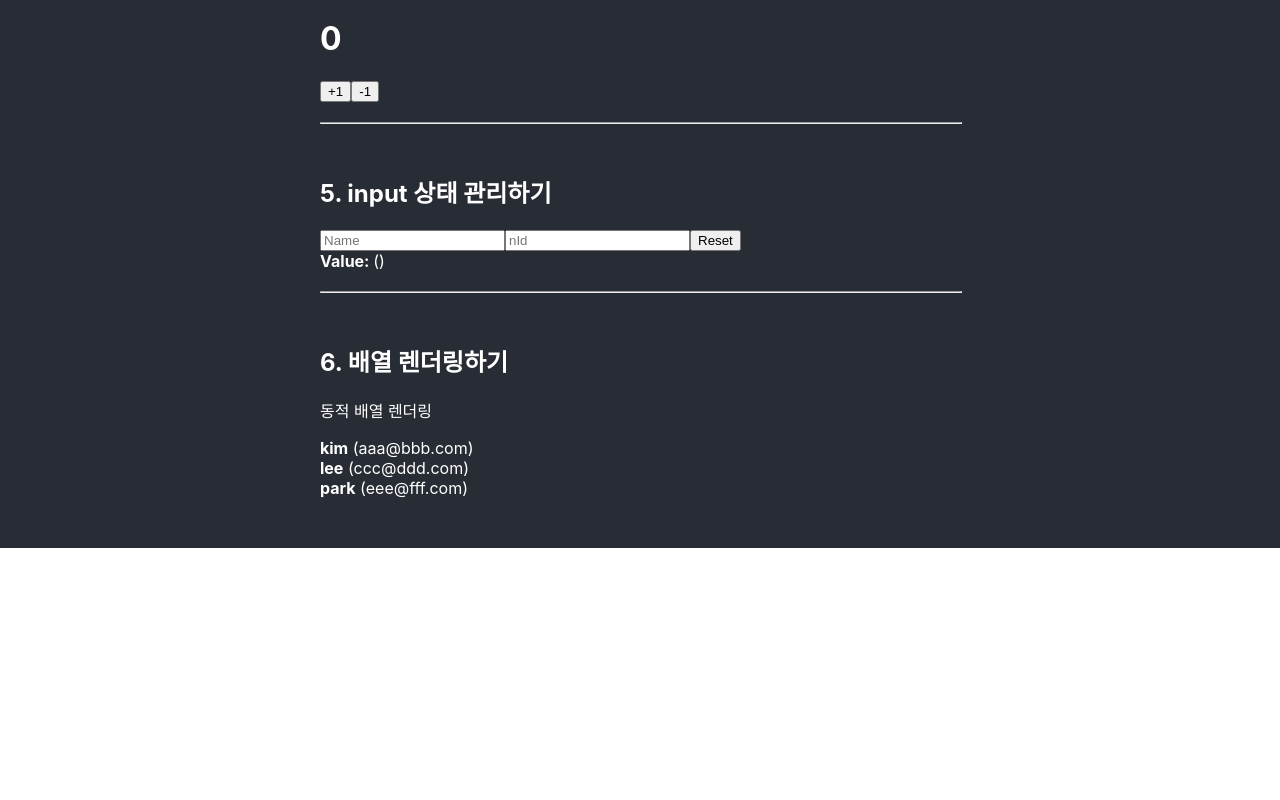
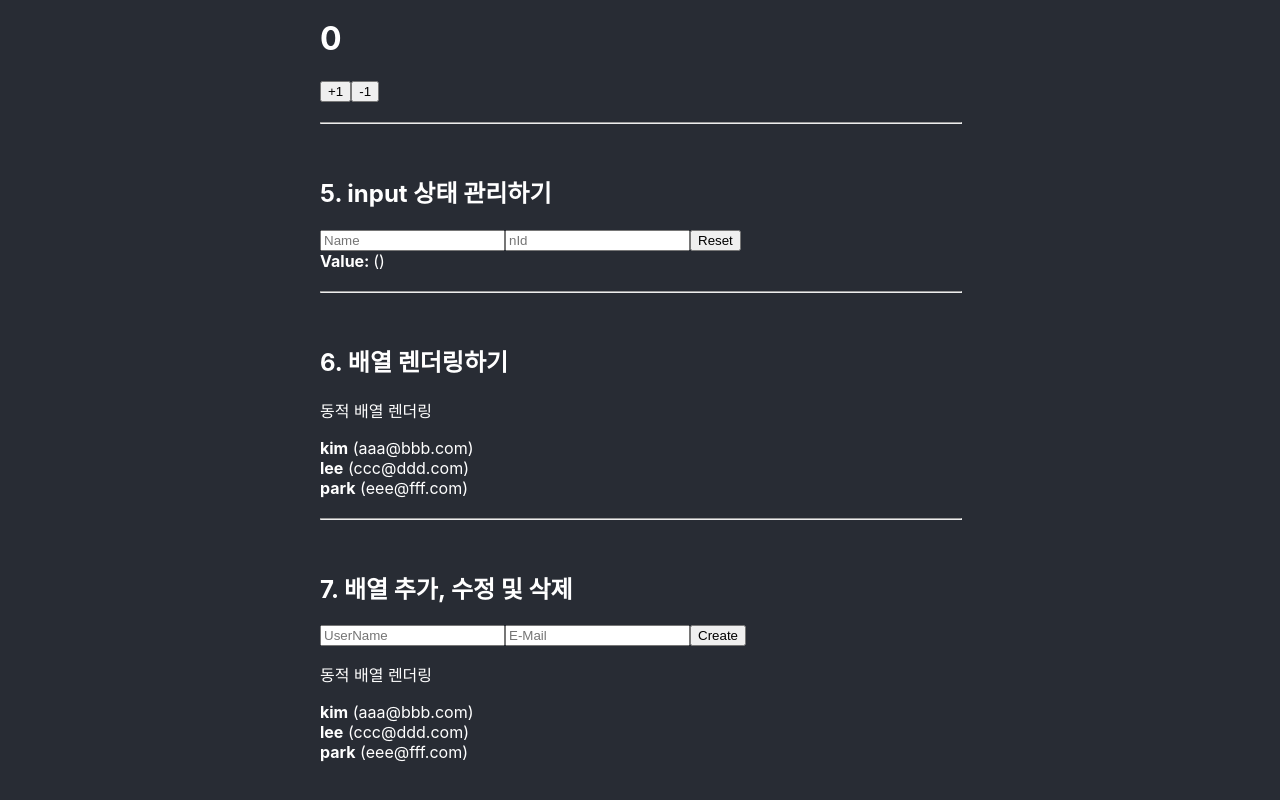
Before and after one commit to Rap0d/playground-react, a React (Create React App) app: page / in a window 1280 px wide. Shown: the part 1861-2661 px from the top of the page. Before the commit the page ends 2409 px from the top, so only its background shows below. Built offline with nearby package versions, Linux system fonts and the light colour scheme.

Commit message:
배열에 항목 추가하여 렌더링

```diff
--- a/src/App.js
+++ b/src/App.js
@@ -7,19 +7,39 @@ import Conditional from "./components/tutorials/Conditional";
 import Counter from "./components/tutorials/Counter";
 import InputSample from "./components/tutorials/InputSample";
 import UserList from "./components/tutorials/UserList";
+import Arrays from "./components/tutorials/Arrays";
+import {useState} from "react";
 
 function App() {
-    const propName = "App's Name"
-    const propColor = "red"
-
     const header = {
         jsx: 'https://react.vlpt.us/basic/04-jsx.html',
         prop: 'https://react.vlpt.us/basic/05-props.html',
         conditionals: 'https://react.vlpt.us/basic/06-conditional-rendering.html',
         state: 'https://react.vlpt.us/basic/07-useState.html',
         input: 'https://react.vlpt.us/basic/08-manage-input.html',
-        array: 'https://react.vlpt.us/basic/11-render-array.html'
+        array: 'https://react.vlpt.us/basic/11-render-array.html',
+        arrays: 'https://react.vlpt.us/basic/12-variable-with-useRef.html'
     }
+
+    const propName = "App's Name"
+    const propColor = "red"
+    const [propUsers, setUsers] = useState([
+        {
+            id: 1,
+            username: 'kim',
+            email: 'aaa@bbb.com'
+        },
+        {
+            id: 2,
+            username: 'lee',
+            email: 'ccc@ddd.com'
+        },
+        {
+            id: 3,
+            username: 'park',
+            email: 'eee@fff.com'
+        }
+    ])
 
     return (
         <div className="App">
@@ -131,7 +151,22 @@ function App() {
                         6. 배열 렌더링하기
                     </a>
                 </h2>
-                <UserList/>
+                <UserList users={propUsers}/>
+                <hr/>
+                <h2>
+                    <a
+                        className="App-link"
+                        href={header.arrays}
+                        target="_blank"
+                        rel="noopener noreferrer"
+                    >
+                        7. 배열 추가, 수정 및 삭제
+                    </a>
+                </h2>
+                <Arrays
+                    propUsers={propUsers}
+                    setUsers={setUsers}
+                />
             </div>
         </div>
     );
--- /dev/null
+++ b/src/components/tutorials/Arrays.js
@@ -0,0 +1,51 @@
+import React, {useRef, useState} from "react";
+import UserList from "./UserList";
+import CreateUser from "./CreateUser";
+
+function Arrays({propUsers, setUsers}) {
+    const nextId = useRef(4)
+    const [inputs, setInputs] = useState({
+        username: '',
+        email: ''
+    })
+    const {username, email} = inputs
+
+    const onChange = e => {
+        const {name, value} = e.target
+        setInputs({
+            ...inputs,
+            [name]: value
+        })
+    }
+    const onCreate = () => {
+        const user = {
+            id: nextId.current,
+            username,
+            email
+        }
+        setUsers([
+            ...propUsers,
+            user
+        ])
+
+        setInputs({
+            username: '',
+            email: ''
+        })
+        nextId.current += 1
+    }
+
+    return (
+        <>
+            <CreateUser
+                username={username}
+                email={email}
+                onChange={onChange}
+                onCreate={onCreate}
+            />
+            <UserList users={propUsers}/>
+        </>
+    )
+}
+
+export default Arrays
--- /dev/null
+++ b/src/components/tutorials/CreateUser.js
@@ -0,0 +1,23 @@
+import React from "react";
+
+function CreateUser({username, email, onChange, onCreate}) {
+    return (
+        <>
+            <input
+                name={'username'}
+                placeholder={'UserName'}
+                onChange={onChange}
+                value={username}
+            />
+            <input
+                name={'email'}
+                placeholder={'E-Mail'}
+                onChange={onChange}
+                value={email}
+            />
+            <button onClick={onCreate}>Create</button>
+        </>
+    )
+}
+
+export default CreateUser
--- a/src/components/tutorials/UserList.js
+++ b/src/components/tutorials/UserList.js
@@ -1,22 +1,4 @@
 import React from "react";
-
-const users = [
-    {
-        id: 1,
-        username: 'kim',
-        email: 'aaa@bbb.com'
-    },
-    {
-        id: 2,
-        username: 'lee',
-        email: 'ccc@ddd.com'
-    },
-    {
-        id: 3,
-        username: 'park',
-        email: 'eee@fff.com'
-    }
-]
 
 function User({user}) {
     return (
@@ -40,7 +22,7 @@ function UserList() {
 }
 */
 
-function DynamicUserList() {
+function DynamicUserList({users}) {
     return (
         <>
             <p>동적 배열 렌더링</p>
```
